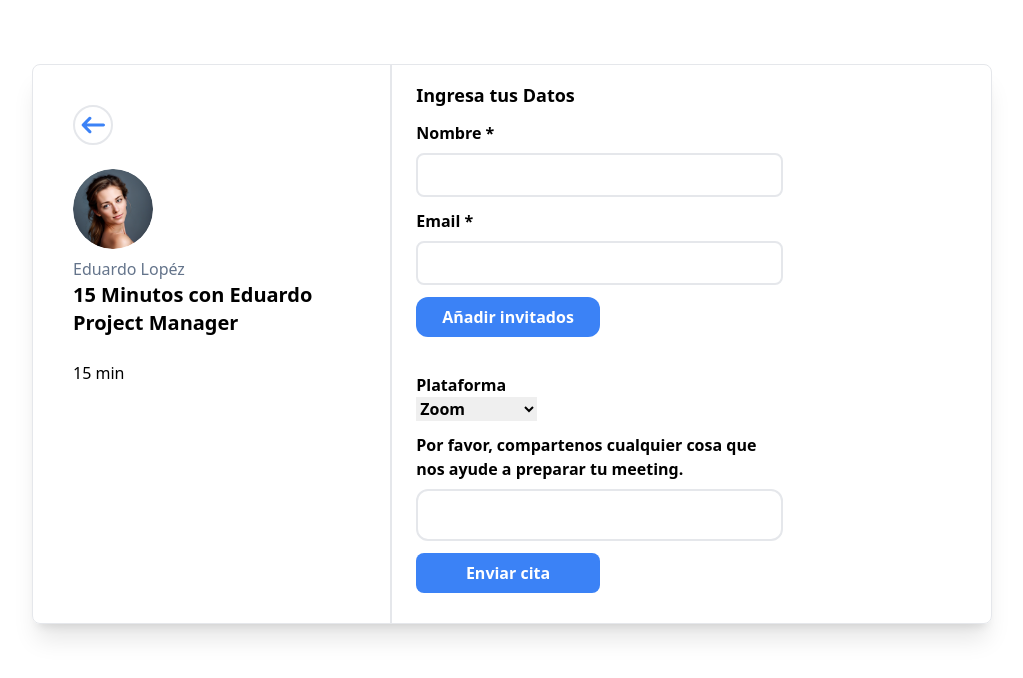
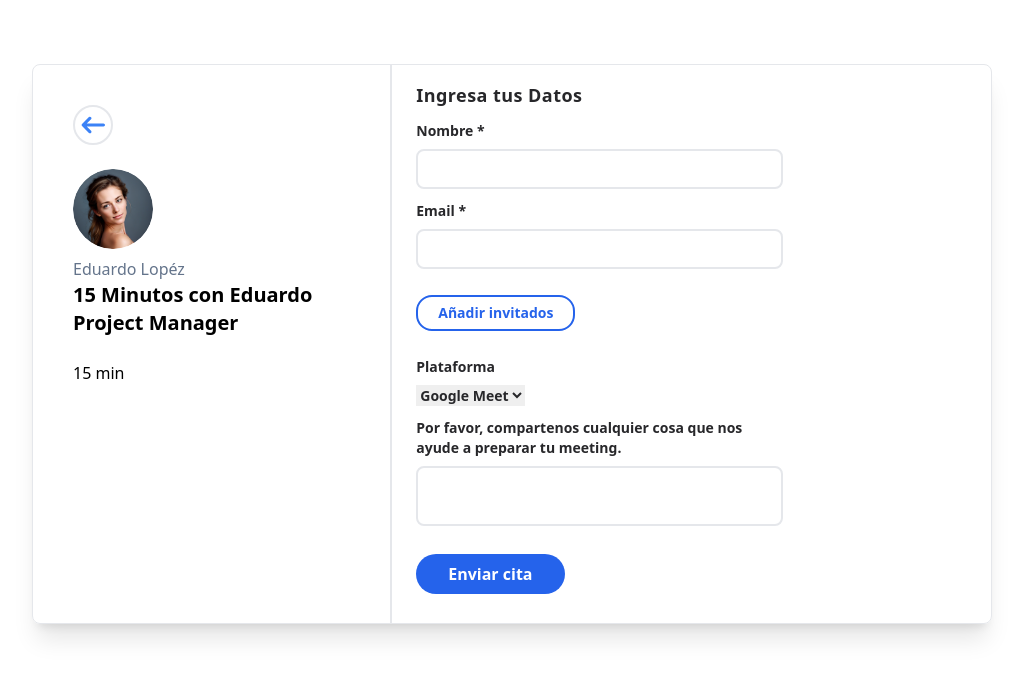
Before and after one commit to EseToni/Freewebdesign, an Astro site in the folder freewebdesign/: page /demo in a window 1280 px wide. Shown: the whole page, without its empty margins (128-1151 px from the left). Built offline with nearby package versions, Linux system fonts and the light colour scheme; Astro itself is replaced by a stand-in of ours.

Commit message:
[MODIFIED] @src/components/Form.astro ^minor^ #add

```diff
--- a/freewebdesign/src/components/Form.astro
+++ b/freewebdesign/src/components/Form.astro
@@ -16,65 +16,67 @@
 	})
 </script>
 
-<form class="flex flex-col font-bold gap-3 w-2/3">
-	<h3 class="text-lg">Ingresa tus Datos</h3>
-	<label for="name" class="flex flex-col gap-2"
+<form class="flex flex-col font-bold gap-3 w-2/3 text-zinc-800">
+	<h3 class="text-lg tracking-wide font-black">Ingresa tus Datos</h3>
+	<label for="name" class="flex flex-col gap-2 text-sm"
 		>Nombre *
 		<input
 			type="text"
 			id="name"
 			name="name"
-			class="border-2 p-2 rounded-lg focus:outline-blue-500"
+			class="border-2 p-2 rounded-lg focus:outline-blue-600 text-slate-600 font-normal"
 			required
 		/>
 	</label>
-	<label for="email" class="flex flex-col gap-2"
+	<label for="email" class="flex flex-col gap-2 text-sm"
 		>Email *
 		<input
 			type="email"
 			id="email"
 			name="email"
-			class="border-2 p-2 rounded-lg focus:outline-blue-500"
+			class="border-2 p-2 rounded-lg focus:outline-blue-600 text-slate-600 font-normal"
 			required
 		/>
 	</label>
-	<div class="h-16">
+	<div class="h-16 flex justify-start items-center">
 		<button
 			id="btnGuess"
 			type="button"
-			class="bg-blue-500 text-white p-2 rounded-xl w-1/2 "
+			class="text-blue-600 border-2 border-blue-600 w-max rounded-2xl text-sm px-5 py-1.5 transition-all"
 		>
 			Añadir invitados</button
 		>
-		<label for="guess" id="contGuess" class="hidden flex-col font-semibold gap-2">
+		<label for="guess" id="contGuess" class="hidden flex-col text-sm gap-2 ">
 			Email de los invitados
 			<input
 				type="text"
 				id="guess"
 				name="date"
-				class="p-2 rounded-lg border-2 focus:outline-blue-500"
-				required
+				class="border-2 p-2 rounded-lg focus:outline-blue-600 text-slate-600 font-normal"
 			/>
 		</label>
 	</div>
-	<label for="platform" class="flex flex-col">
+	<label for="platform" class="flex flex-col gap-2 text-sm">
 		Plataforma
 		<div>
 			<select>
+				<option value="meet">Google Meet</option>
 				<option value="zoom">Zoom</option>
-				<option value="meet">Google Meet</option>
 				<option value="teams">Whatsap</option>
 			</select>
 		</div>
 	</label>
-	<label for="message" class="flex flex-col gap-2">
+	<label for="message" class="flex flex-col gap-2 text-sm">
 		Por favor, compartenos cualquier cosa que nos ayude a preparar tu meeting.
 		<textarea
 			id="message"
 			name="message"
-			class="border-2 rounded-xl resize-none"></textarea>
+			class="border-2 p-2 rounded-lg focus:outline-blue-500 text-slate-600 font-normal resize-none"
+		></textarea>
 	</label>
-	<button type="submit" class="bg-blue-500 text-white w-1/2 p-2 rounded-lg focus:outline-blue-500"
+	<button
+		type="submit"
+		class="mt-4 bg-blue-600 text-white w-max py-2 px-8 rounded-3xl hover:bg-blue-700 transition-all hover:scale-105"
 		>Enviar cita</button
 	>
 </form>
```
